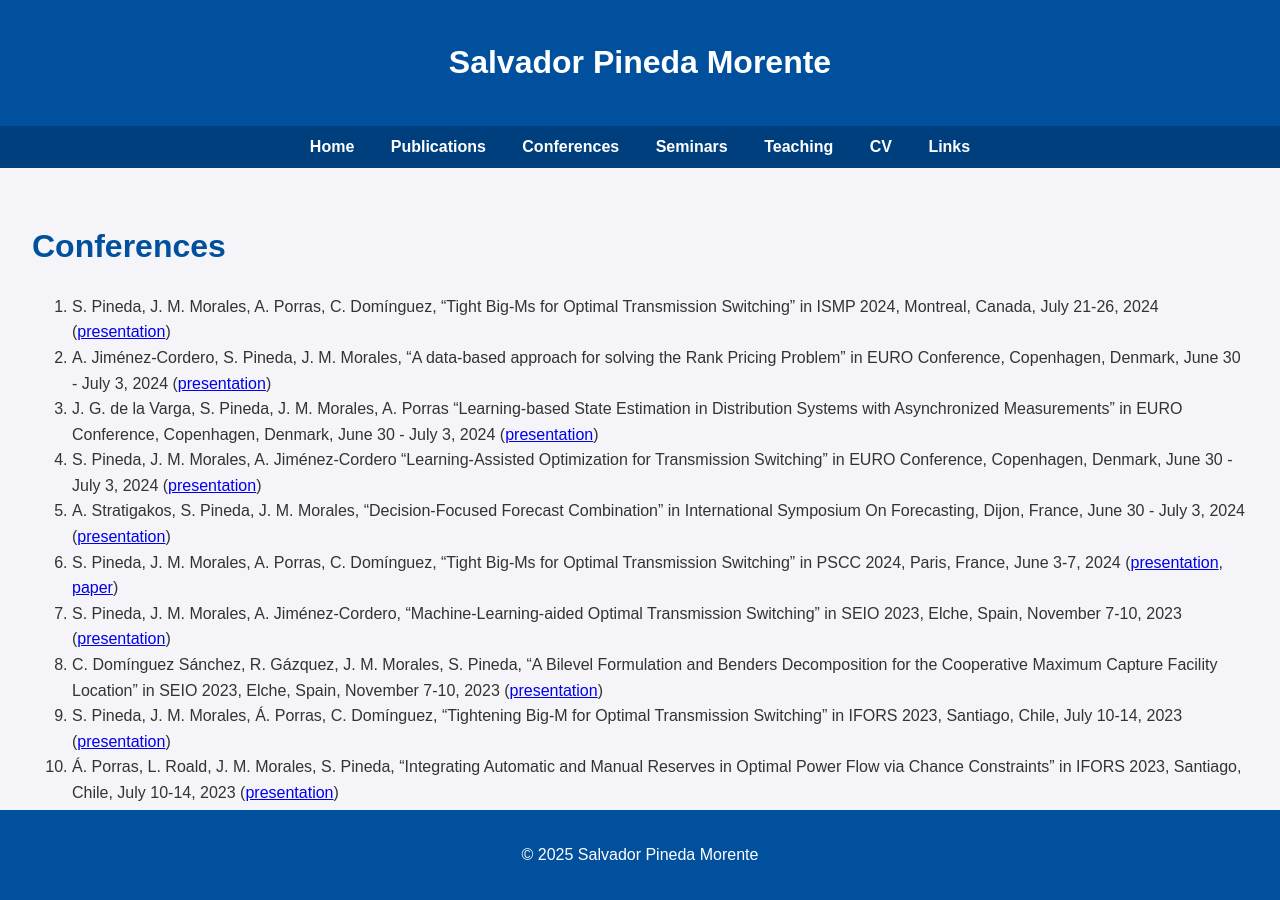
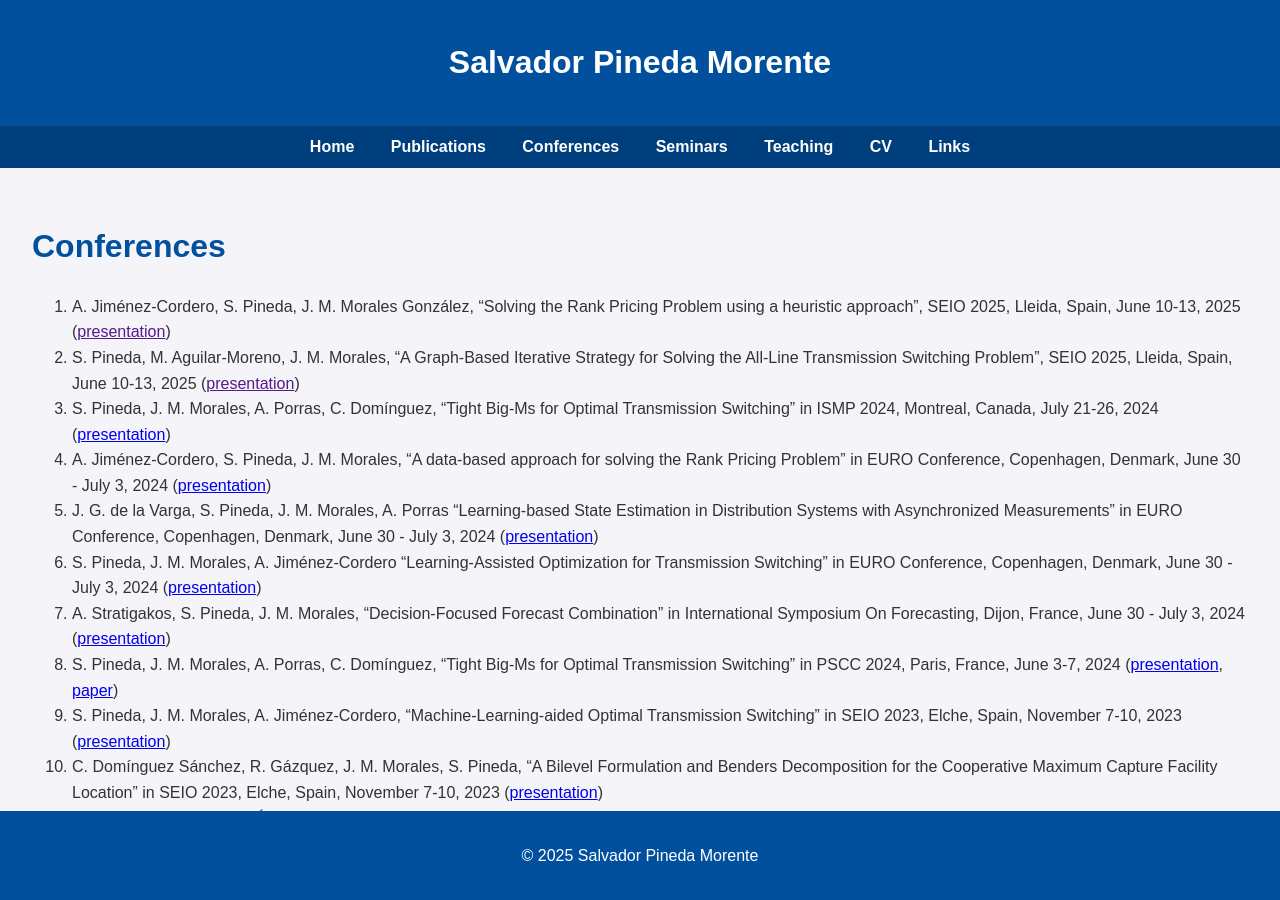
Before and after one commit to salvapineda/salvapineda.github.io, a Jekyll site: the page built from conferences.md, in a window 1280 px wide and 900 px high. Built offline with Jekyll 4.4.1, drawn with Linux system fonts in a browser that asks for light colours.

Commit message:
add seio 2025

```diff
--- a/conferences.md
+++ b/conferences.md
@@ -6,6 +6,8 @@ title: "Conferences"
 
 # Conferences
 
+1. A. Jiménez-Cordero, S. Pineda, J. M. Morales González, "Solving the Rank Pricing Problem using a heuristic approach", SEIO 2025, Lleida, Spain, June 10-13, 2025 ([presentation]())
+1. S. Pineda, M. Aguilar-Moreno, J. M. Morales, "A Graph-Based Iterative Strategy for Solving the All-Line Transmission Switching Problem", SEIO 2025, Lleida, Spain, June 10-13, 2025 ([presentation]())
 1.  S. Pineda, J. M. Morales, A. Porras, C. Domínguez, "Tight Big-Ms for Optimal Transmission Switching" in ISMP 2024, Montreal, Canada, July 21-26, 2024 ([presentation](https://github.com/salvapineda/website/blob/main/Presentations/2024%20-%20ISMP%20-%20Tightening%20big-M%20for%20Optimal%20Transmission%20Switching.pdf))
 1.  A. Jiménez-Cordero, S. Pineda, J. M. Morales, "A data-based approach for solving the Rank Pricing Problem" in EURO Conference, Copenhagen, Denmark, June 30 - July 3, 2024 ([presentation](https://github.com/salvapineda/website/blob/main/Presentations/2024%20-%20EURO%20-%20A%20data-based%20approach%20for%20solving%20the%20Rank%20Pricing%20Problem.pdf))
 1.  J. G. de la Varga, S. Pineda, J. M. Morales, A. Porras "Learning-based State Estimation in Distribution Systems with Asynchronized Measurements" in EURO Conference, Copenhagen, Denmark, June 30 - July 3, 2024 ([presentation](https://github.com/salvapineda/website/blob/main/Presentations/2024%20-%20EURO%20-%20Learning-based%20State%20Estimation%20in%20Distribution%20Systems%20with%20Limited%20Real-Time%20Measurements.pdf))
```
